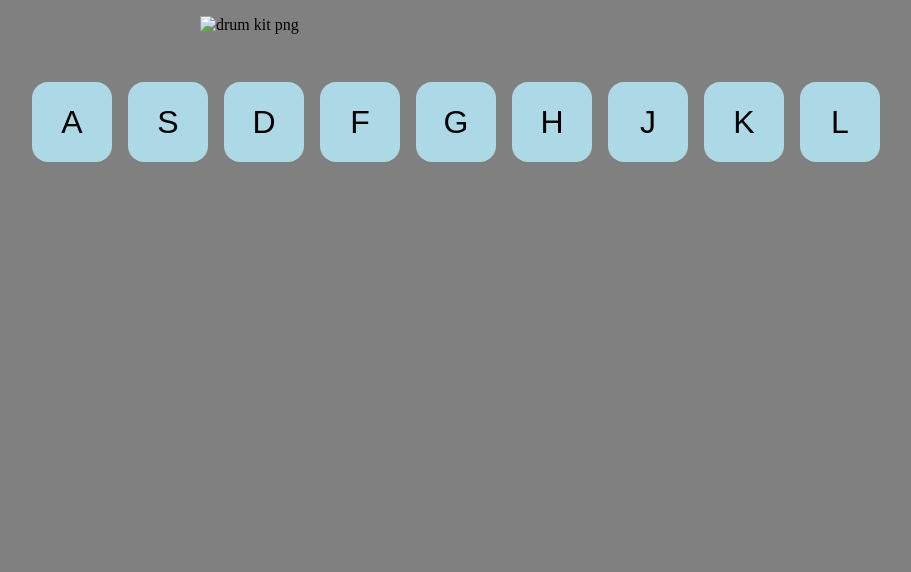
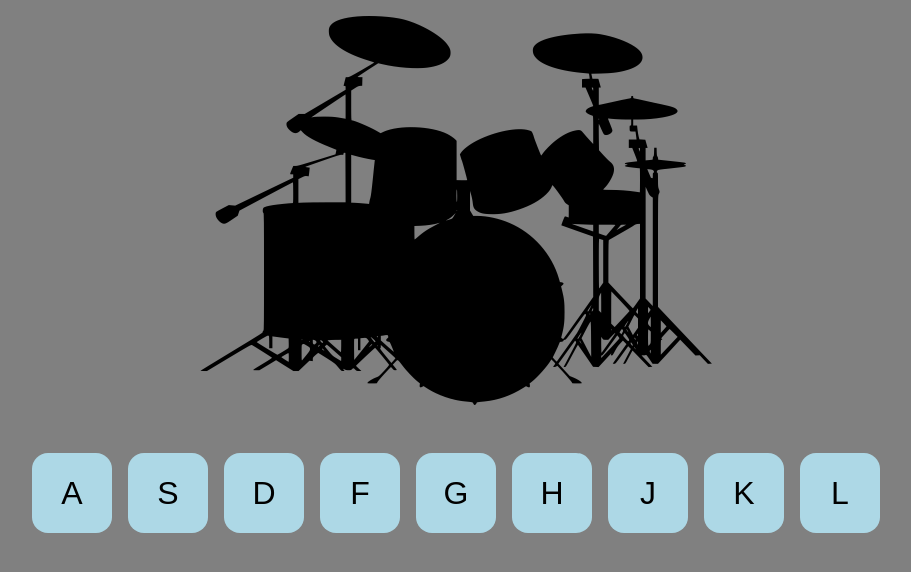
Before and after one commit to YilmazEmirhanSarac/week5Homework2-drumKit, a plain HTML site: page index.html in a window 1280 px wide. Shown: the part 90-662 px from the top of the page, without its empty margins (184-1095 px from the left). Drawn offline with Linux system fonts and the light colour scheme; the site is published under a folder, as on GitHub Pages, so addresses that start at the root find nothing.

Commit message:
Update index.html

```diff
--- a/index.html
+++ b/index.html
@@ -9,7 +9,7 @@
 <body>
     <section class="static-section">
         <h1>Play Your Dream Song</h1>
-        <img src="/assets/drum.png" alt="drum kit png">
+        <img src="assets/drum.png" alt="drum kit png">
     </section>
     <div class="button-section">
         <button id="button-a" data-key="a" data-sound="/assets/boom.wav">A</button>
```
